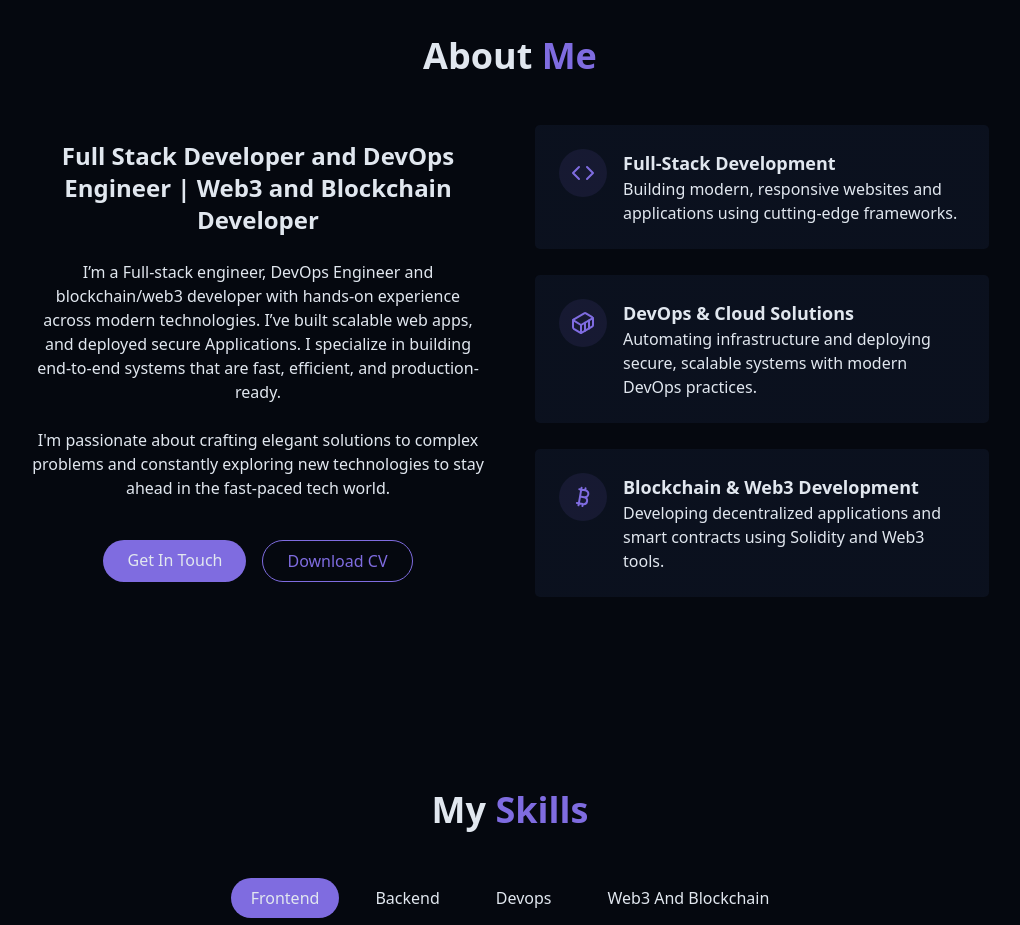
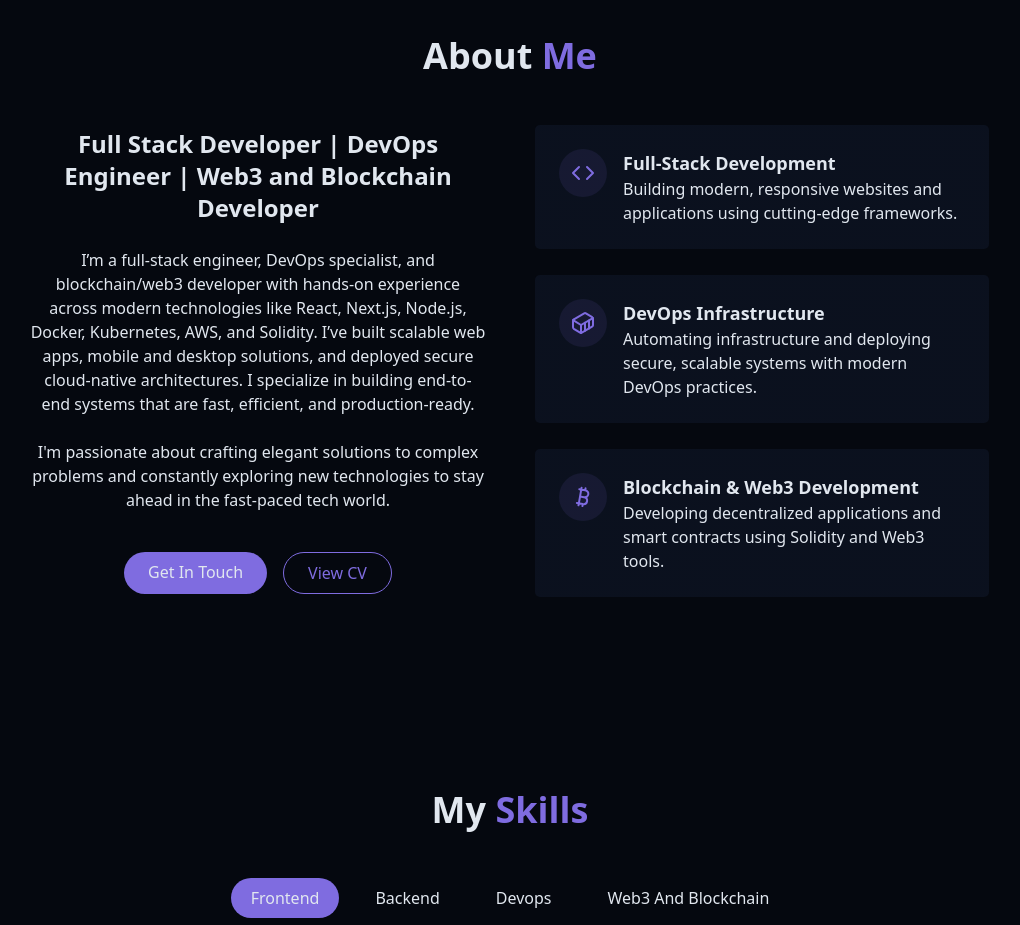
Before and after one commit to ASH-ashim/Portfolio_Website, a React (Vite) app: page / in a window 1280 px wide. Shown: the part 860-1785 px from the top of the page, without its empty margins (130-1150 px from the left). Built offline with nearby package versions, Linux system fonts and the light colour scheme.

Commit message:
Update AboutSection.jsx

```diff
--- a/src/components/AboutSection.jsx
+++ b/src/components/AboutSection.jsx
@@ -2,8 +2,6 @@ import {
     Container,
     Code,
     Bitcoin,
-    TabletSmartphone,
-    MonitorSmartphone,
 } from "lucide-react";
 
 export const AboutSection = () => {
@@ -17,10 +15,11 @@ export const AboutSection = () => {
         <div className="grid grid-cols-1 md:grid-cols-2 gap-12 items-center">
             <div className="space-y-6">
             <h3 className="text-2xl font-semibold">
-         Full Stack Developer and DevOps Engineer | Web3 and Blockchain Developer
+                Full Stack Developer | DevOps Engineer | Web3 and Blockchain Developer
             </h3>
             <p className="text-muted-foreground">
-                I’m a Full-stack engineer, DevOps Engineer and blockchain/web3 developer with hands-on experience across modern technologies. I’ve built scalable web apps, and deployed secure Applications. I specialize in building end-to-end systems that are fast, efficient, and production-ready.
+                I’m a full-stack engineer, DevOps specialist, and blockchain/web3 developer with hands-on experience across modern technologies like React, Next.js, Node.js, Docker, Kubernetes, AWS, and Solidity. I’ve built scalable web apps, mobile and desktop solutions, and deployed secure cloud-native architectures. I specialize in building end-to-end systems that are fast, efficient, and production-ready.
+
 
             </p>
             <p className="text-muted-foreground">
@@ -33,10 +32,11 @@ export const AboutSection = () => {
                 Get In Touch
                 </a>
                 <a
-                href="/projects/cv.pdf" download="cv"
+                //downladable cv
+                href="https://drive.google.com/file/d/1XYkI0LIcEPi1-3RjK4eVlVwrK5CJ7m5U/view?usp=drive_link" download="resume"
                 className="px-6 py-2 rounded-full border border-primary text-primary hover:bg-primary/10 transition-colors duration-300"
                 >
-                Download CV
+                View CV
                 </a>
             </div>
             </div>
@@ -68,7 +68,7 @@ export const AboutSection = () => {
                 </div>
                 <div className="text-left">
                     <h4 className="font-semibold text-lg">
-                    DevOps & Cloud Solutions
+                        DevOps Infrastructure
                     </h4>
                     <p className="text-muted-foreground">
                     Automating infrastructure and deploying secure, scalable
@@ -95,7 +95,6 @@ export const AboutSection = () => {
                 </div>
                 </div>
             </div>
-
             </div>
         </div>
         </div>
```
